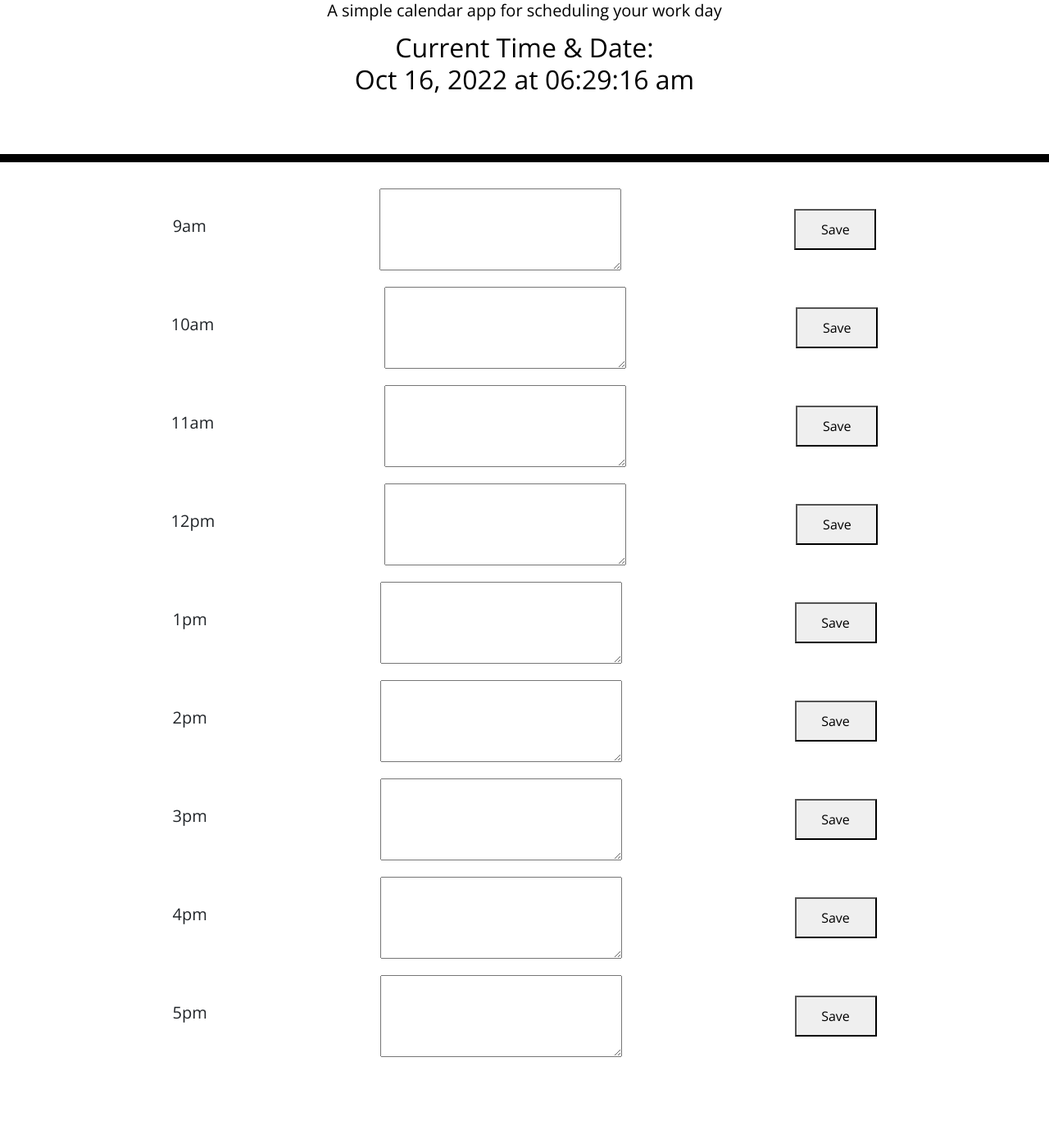
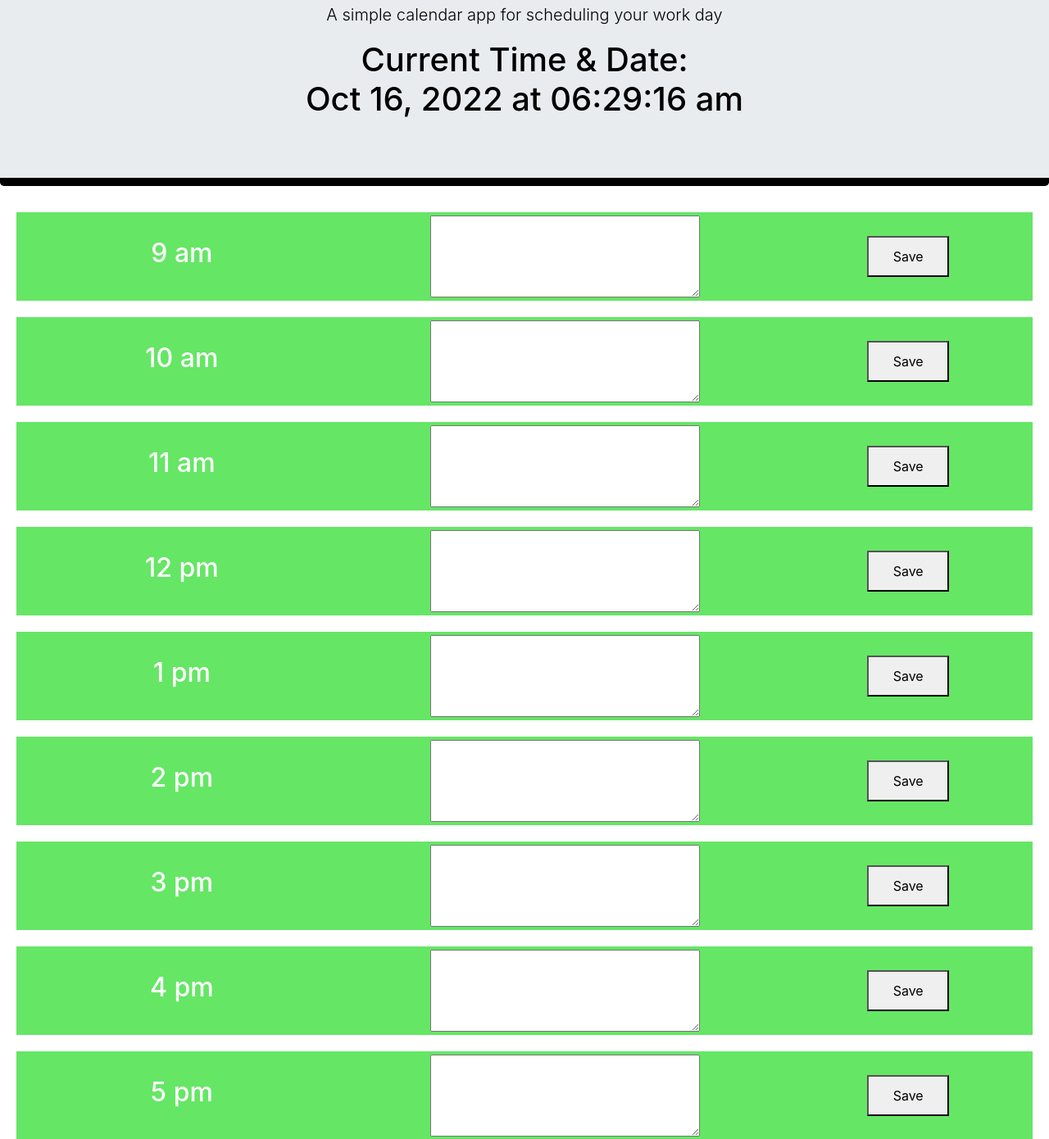
Before and after one commit to Paultcodes/Work-Day-Scheduler-, a plain HTML site: page index.html in a window 1280 px wide. Shown: the part 155-1545 px from the top of the page at 82% size. Before the commit the page ends 1465 px from the top, so only its background shows below. Drawn offline with nearby package versions, Linux system fonts and the light colour scheme; files that its build step writes are made by us from their sources.

Commit message:
Backgrounds change color now depending on the time of day

```diff
--- a/index.html
+++ b/index.html
@@ -4,7 +4,7 @@
     <meta charset="UTF-8" />
     <meta name="viewport" content="width=device-width, initial-scale=1.0" />
     <meta http-equiv="X-UA-Compatible" content="ie=edge" />
-    <link rel="stylesheet" href="/work-day/style/style.css">
+    <link rel="stylesheet" href="/work-day/style/style.css" />
     <link
       rel="stylesheet"
       href="https://stackpath.bootstrapcdn.com/bootstrap/4.3.1/css/bootstrap.min.css"
@@ -19,7 +19,7 @@
       href="https://fonts.googleapis.com/css?family=Open+Sans&display=swap"
       rel="stylesheet"
     />
-    <link rel="stylesheet" href="style.css" />
+    <link rel="stylesheet" href="./work-day/script/script.js" />
     <title>Work Day Scheduler</title>
   </head>
 
@@ -28,60 +28,60 @@
       <h1 class="display-3">Work Day Scheduler</h1>
       <p class="lead">A simple calendar app for scheduling your work day</p>
       <p id="currentDay" class="lead"></p>
-      <h2>Current Time &amp; Date: <br /> <span id="time-display">00:00:00</span></h2>
+      <h1>
+        Current Time &amp; Date: <br />
+        <span id="time-display">00:00:00</span>
+      </h1>
     </header>
-    <div class="container">
-      <div class="nine box">
-        <h2 class="section">9am</h2>
-        <textarea name="" id="" cols="30" rows="10" class="section"></textarea>
+
+    <div id="9" class="nine box">
+      <h2 class="nine-time section time">9 am</h2>
+      <textarea name="" id="9" cols="30" rows="10" class="section"></textarea>
       <button class="section">Save</button>
     </div>
-      <div class="ten box">
-        <h2 class="section">10am</h2>
-        <textarea name="" id="" cols="30" rows="10" class="section"></textarea>
+    <div id="10" class="ten box">
+      <h2 class="ten-time section time">10 am</h2>
+      <textarea name="" id="10" cols="30" rows="10" class="section"></textarea>
       <button class="section">Save</button>
     </div>
-      <div class="eleven box">
-        <h2 class="section">11am</h2>
-        <textarea name="" id="" cols="30" rows="10" class="section"></textarea>
+    <div id="11" class="eleven box">
+      <h2 class="eleven-time section time">11 am</h2>
+      <textarea name="" id="11" cols="30" rows="10" class="section"></textarea>
       <button class="section">Save</button>
     </div>
-      <div class="twelve box">
-        <h2 class="section">12pm</h2>
-        <textarea name="" id="" cols="30" rows="10" class="section"></textarea>
+    <div id="12" class="twelve box">
+      <h2 class="twelve-time section time">12 pm</h2>
+      <textarea name="" id="12" cols="30" rows="10" class="section"></textarea>
       <button class="section">Save</button>
     </div>
-      <div class="one box">
-        <h2 class="section">1pm</h2>
-        <textarea name="" id="" cols="30" rows="10" class="section"></textarea>
+    <div id="13" class="one box">
+      <h2 class="one-time section time">1 pm</h2>
+      <textarea name="" id="13" cols="30" rows="10" class="section"></textarea>
       <button class="section">Save</button>
     </div>
-      <div class="two box">
-        <h2 class="section">2pm</h2>
-        <textarea name="" id="" cols="30" rows="10" class="section"></textarea>
+    <div id="14" class="two box">
+      <h2 class="two-time section time">2 pm</h2>
+      <textarea name="" id="14" cols="30" rows="10" class="section"></textarea>
       <button class="section">Save</button>
     </div>
-      <div class="three box">
-        <h2 class="section">3pm</h2>
-        <textarea name="" id="" cols="30" rows="10" class="section"></textarea>
+    <div id="15" class="15 box">
+      <h2 class="three-time section time">3 pm</h2>
+      <textarea name="" id="15" cols="30" rows="10" class="section"></textarea>
       <button class="section">Save</button>
     </div>
-      <div class="four box">
-        <h2 class="section">4pm</h2>
-        <textarea name="" id="" cols="30" rows="10" class="section"></textarea>
+    <div id="16" class="four box">
+      <h2 class="four-time section time">4 pm</h2>
+      <textarea name="" id="16" cols="30" rows="10" class="section"></textarea>
       <button class="section">Save</button>
     </div>
-      <div class="five box">
-        <h2 class="section">5pm</h2>
-        <textarea name="" id="" cols="30" rows="10" class="section"></textarea>
+    <div id="17" class="five box">
+      <h2 class="five-time section time">5 pm</h2>
+      <textarea name="" id="17" cols="30" rows="10" class="section"></textarea>
       <button class="section">Save</button>
     </div>
 
-    </div>
-
-
     <script src="https://cdnjs.cloudflare.com/ajax/libs/jquery/3.2.1/jquery.min.js"></script>
     <script src="https://cdnjs.cloudflare.com/ajax/libs/moment.js/2.24.0/moment.min.js"></script>
-    <script src="/work-day/script/script.js"></script>
+    <script src="./work-day/script/script.js"></script>
   </body>
 </html>
--- a/work-day/script/script.js
+++ b/work-day/script/script.js
@@ -1,10 +1,29 @@
-var timeDisplayEl = $('#time-display');
-
+var timeDisplay = $("#time-display");
+var today = moment();
+var allId = document.querySelectorAll("div");
 
 function displayTime() {
-    var rightNow = moment().format('MMM DD, YYYY [at] hh:mm:ss a');
-    timeDisplayEl.text(rightNow);
+  var rightNow = moment().format("MMM DD, YYYY [at] hh:mm:ss a");
+  timeDisplay.text(rightNow);
+}
+
+var checkHour = moment().hour();
+console.log(checkHour);
+
+setInterval(displayTime, 1000);
+
+function changeColor() {
+  for (let i = 0; i < allId.length; i++) {
+    const element = allId[i];
+    var idNums = parseInt(element.getAttribute("id"));
+    if (idNums === checkHour) {
+      element.classList.add("present");
+    } else if (idNums > checkHour) {
+      element.classList.add("future");
+    } else {
+      element.classList.add("past");
+    }
   }
+}
 
-
-  setInterval(displayTime, 1000);
+changeColor();
--- a/work-day/style/style.css
+++ b/work-day/style/style.css
@@ -44,7 +44,7 @@ body {
 }
 
 .past {
-  background-color: #d3d3d3;
+  background-color: #535151;
   color: white;
 }
 
@@ -54,7 +54,7 @@ body {
 }
 
 .future {
-  background-color: #77dd77;
+  background-color: #65e665;
   color: white;
 }
 
@@ -86,10 +86,9 @@ button {
   justify-content: space-around;
   align-items: center;
   margin: 20px;
+  /* background-color: #77dd77; */
 }
 
-.section {
-}
 
 textarea {
   height: 100px;
@@ -98,3 +97,16 @@ textarea {
 .container h2 {
   font-size: 20px;
 }
+
+.time {
+  /* background-color: rgb(224, 28, 28); */
+  width: 200px;
+  height: 100px;
+  display: flex;
+  align-items: center;
+  justify-content: center;
+}
+
+.red {
+  background-color: red;
+}
```
Lines whose indentation alone changed are shown as unchanged.
